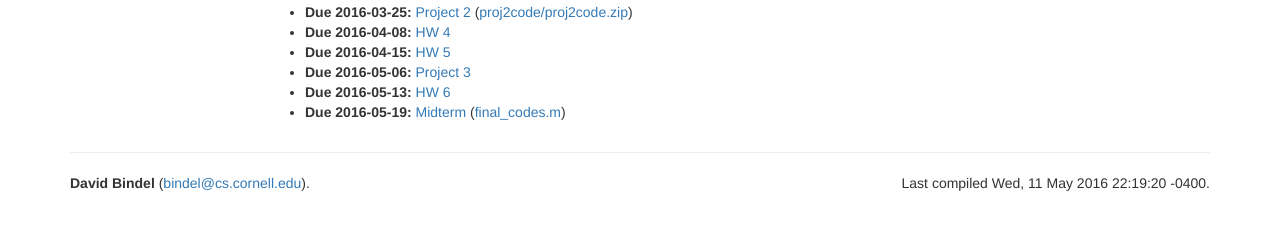
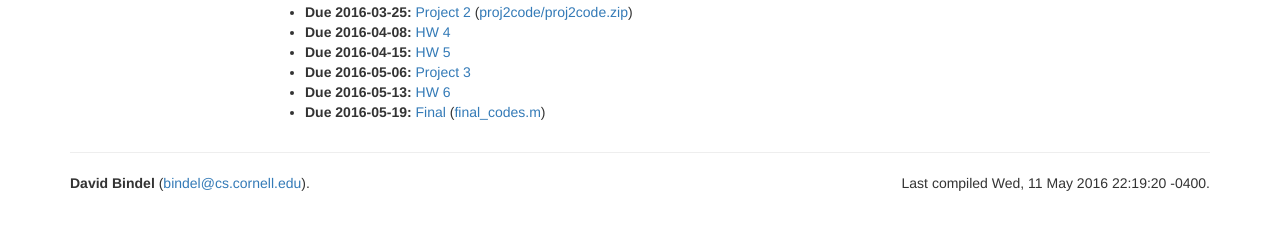
Before and after one commit to dbindel/cs4220-s17, a Jekyll site: the page built from web/assignments.html, in a window 1280 px wide. Shown: the part 308-538 px from the top of the page. Built offline with Jekyll 4.4.1, drawn with Linux system fonts in a browser that asks for light colours; nearby versions of some CDN libraries.

Commit message:
Corrected midterm -> final in assignments blurb.

```diff
--- a/web/_data/hw.yml
+++ b/web/_data/hw.yml
@@ -46,7 +46,7 @@
   due: 2016-05-13
   file: hw6
 -
-  desc: Midterm
+  desc: Final
   due: 2016-05-19
   file: final
   support: [final_codes.m]
```
